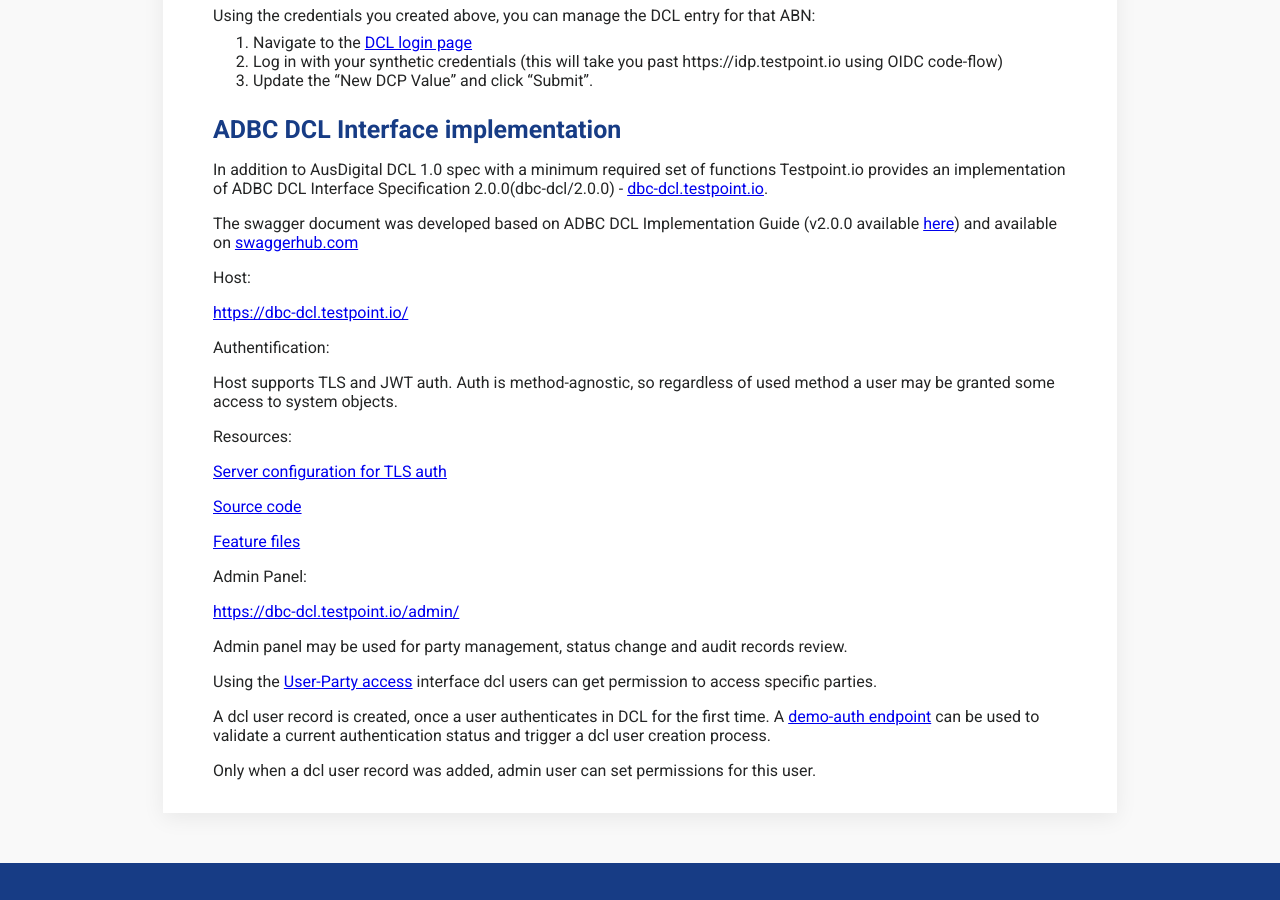
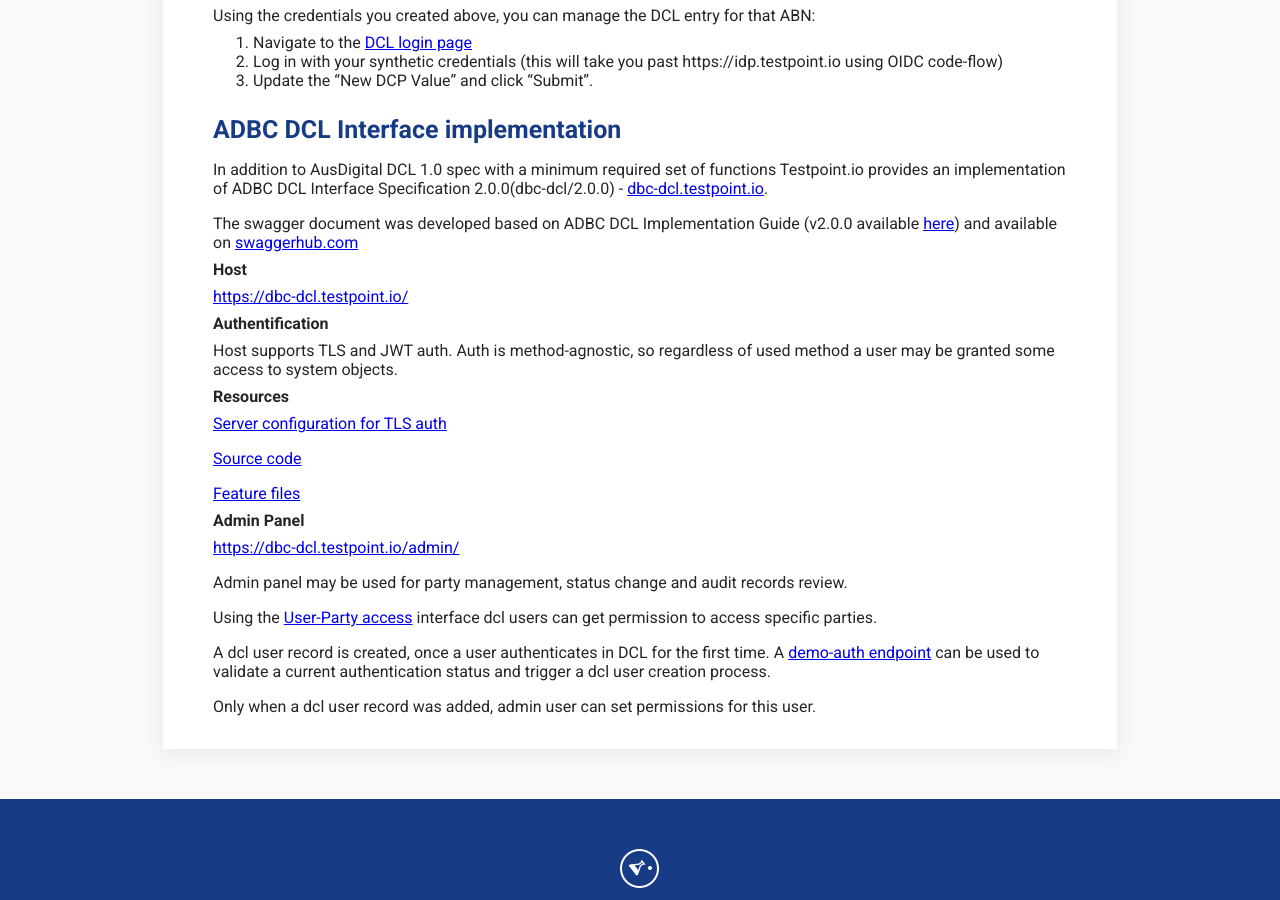
Before and after one commit to test-point/test-point.github.io, a Jekyll site: the page built from pages/dcl.md, in a window 1280 px wide and 900 px high, scrolled down 1915 px. Built offline with Jekyll 4.4.1, drawn with Linux system fonts in a browser that asks for light colours; some of the changed lines change nothing that is shown.

Commit message:
Update dcl.md

```diff
--- a/pages/dcl.md
+++ b/pages/dcl.md
@@ -51,15 +51,18 @@
 
 The swagger document was developed based on ADBC DCL Implementation Guide (v2.0.0 available [here](http://ausdigital.org/specs/ausdigital-dcl/1.0/Attachment_5c_Digital_Capability_Locator_Implementation_Guide_v2.0.0.pdf)) and available on [swaggerhub.com](https://app.swaggerhub.com/apis/ADBC/DCL-interface-spec/2.0.0)
 
-Host:
+
+#### Host
 
 [https://dbc-dcl.testpoint.io/](https://dbc-dcl.testpoint.io/)
 
-Authentification:
+
+#### Authentification
 
 Host supports TLS and JWT auth. Auth is method-agnostic, so regardless of used method a user may be granted some access to system objects.
 
-Resources:
+
+#### Resources
 
 [Server configuration for TLS auth](https://github.com/test-point/testpoint-dcl/tree/master/client-py-tls)
 
@@ -67,7 +70,8 @@
 
 [Feature files](https://github.com/test-point/testpoint-dcl/tree/master/tests/bdd-remote)
 
-Admin Panel:
+
+#### Admin Panel
 
 [https://dbc-dcl.testpoint.io/admin/](https://dbc-dcl.testpoint.io/admin/)
 
```
